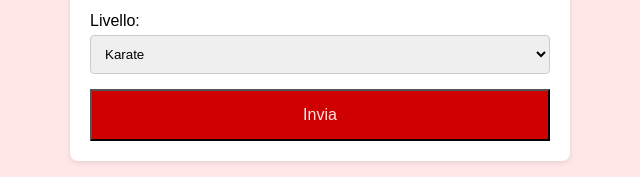
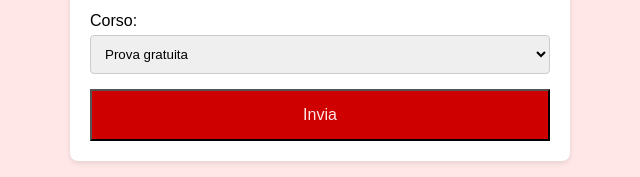
Before and after one commit to robertobozzini/progetto-bozzini-brambilla, a plain HTML site: page iscrizione.html in a window 1280 px wide. Shown: the part 538-715 px from the top of the page, 320-960 px from the left. Drawn offline with Linux system fonts and the light colour scheme.

Commit message:
commit che non riesco a fare altro

```diff
--- a/iscrizione.html
+++ b/iscrizione.html
@@ -43,11 +43,12 @@
                 <label for="telefono">Telefono:</label>
                 <input type="tel" id="telefono" name="telefono" required>
 
-                <label for="corso">Livello:</label>
+                <label for="corso">Corso:</label>
                 <select id="corso" name="corso">
-                    <option>Karate</option>
-                    <option>Judo</option>
-                    <option>Aikido</option>
+                    <option>Prova gratuita</option>
+                    <option>Base</option>
+                    <option>Intermedio</option>
+                    <option>Avanzato</option>
                 </select>
 
                 <button type="submit" class="menu_button">Invia</button>
```
